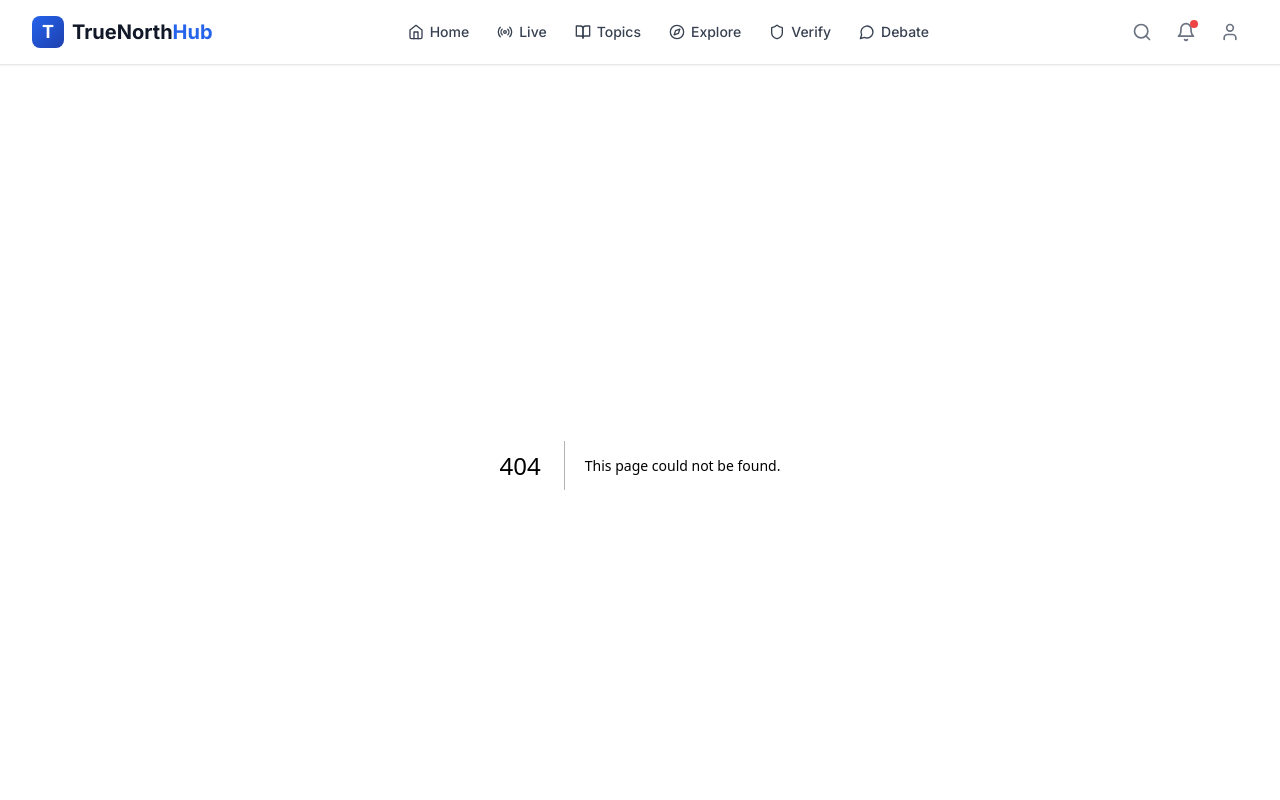
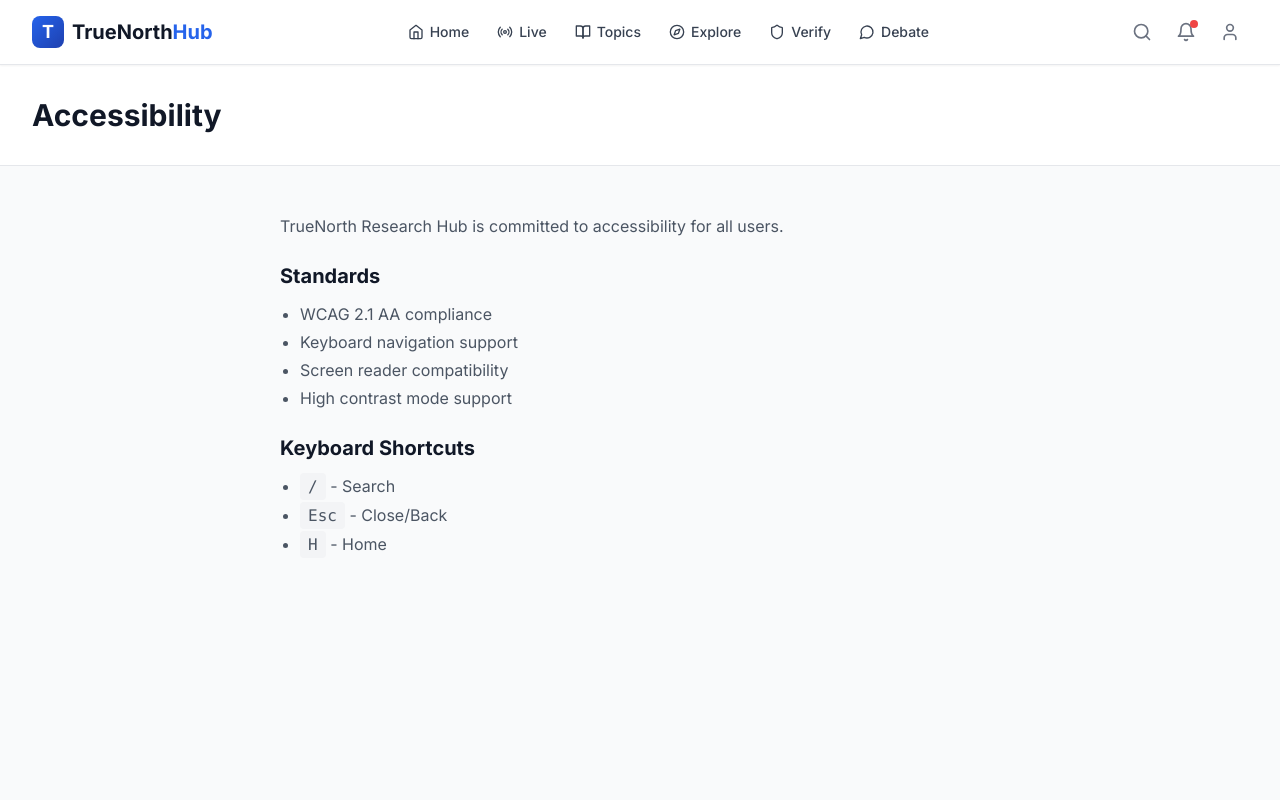
Before and after one commit to CivicIntelCanada/TrueNorthResearchHub, a Next.js app: page /accessibility in a window 1280 px wide. Before the commit this address had no page. Shown: the top 800 px of the page. Built offline with nearby package versions, Linux system fonts and the light colour scheme.

Commit message:
Add src/app/accessibility/page.tsx

```diff
--- /dev/null
+++ b/src/app/accessibility/page.tsx
@@ -0,0 +1,32 @@
+export default function AccessibilityPage() {
+  return (
+    <div className="min-h-screen bg-gray-50">
+      <div className="bg-white border-b">
+        <div className="max-w-7xl mx-auto px-4 sm:px-6 lg:px-8 py-8">
+          <h1 className="text-3xl font-bold text-gray-900">Accessibility</h1>
+        </div>
+      </div>
+
+      <div className="max-w-3xl mx-auto px-4 sm:px-6 lg-px-8 py-12">
+        <div className="prose max-w-none text-gray-600">
+          <p>TrueNorth Research Hub is committed to accessibility for all users.</p>
+
+          <h2 className="text-xl font-bold text-gray-900 mt-6 mb-3">Standards</h2>
+          <ul className="list-disc pl-5 space-y-1">
+            <li>WCAG 2.1 AA compliance</li>
+            <li>Keyboard navigation support</li>
+            <li>Screen reader compatibility</li>
+            <li>High contrast mode support</li>
+          </ul>
+
+          <h2 className="text-xl font-bold text-gray-900 mt-6 mb-3">Keyboard Shortcuts</h2>
+          <ul className="list-disc pl-5 space-y-1">
+            <li><kbd className="px-2 py-1 bg-gray-100 rounded">/</kbd> - Search</li>
+            <li><kbd className="px-2 py-1 bg-gray-100 rounded">Esc</kbd> - Close/Back</li>
+            <li><kbd className="px-2 py-1 bg-gray-100 rounded">H</kbd> - Home</li>
+          </ul>
+        </div>
+      </div>
+    </div>
+  );
+}
```
